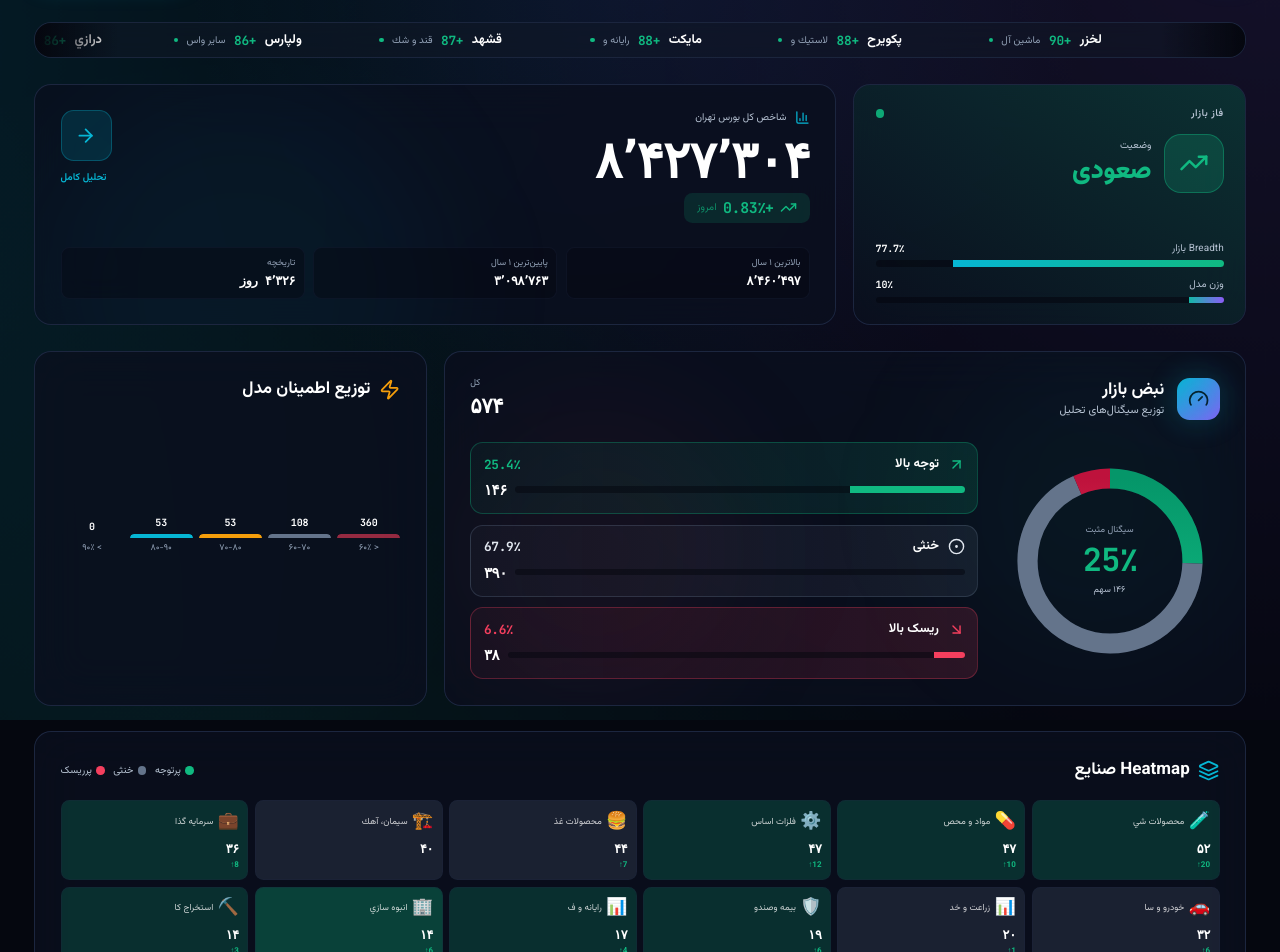
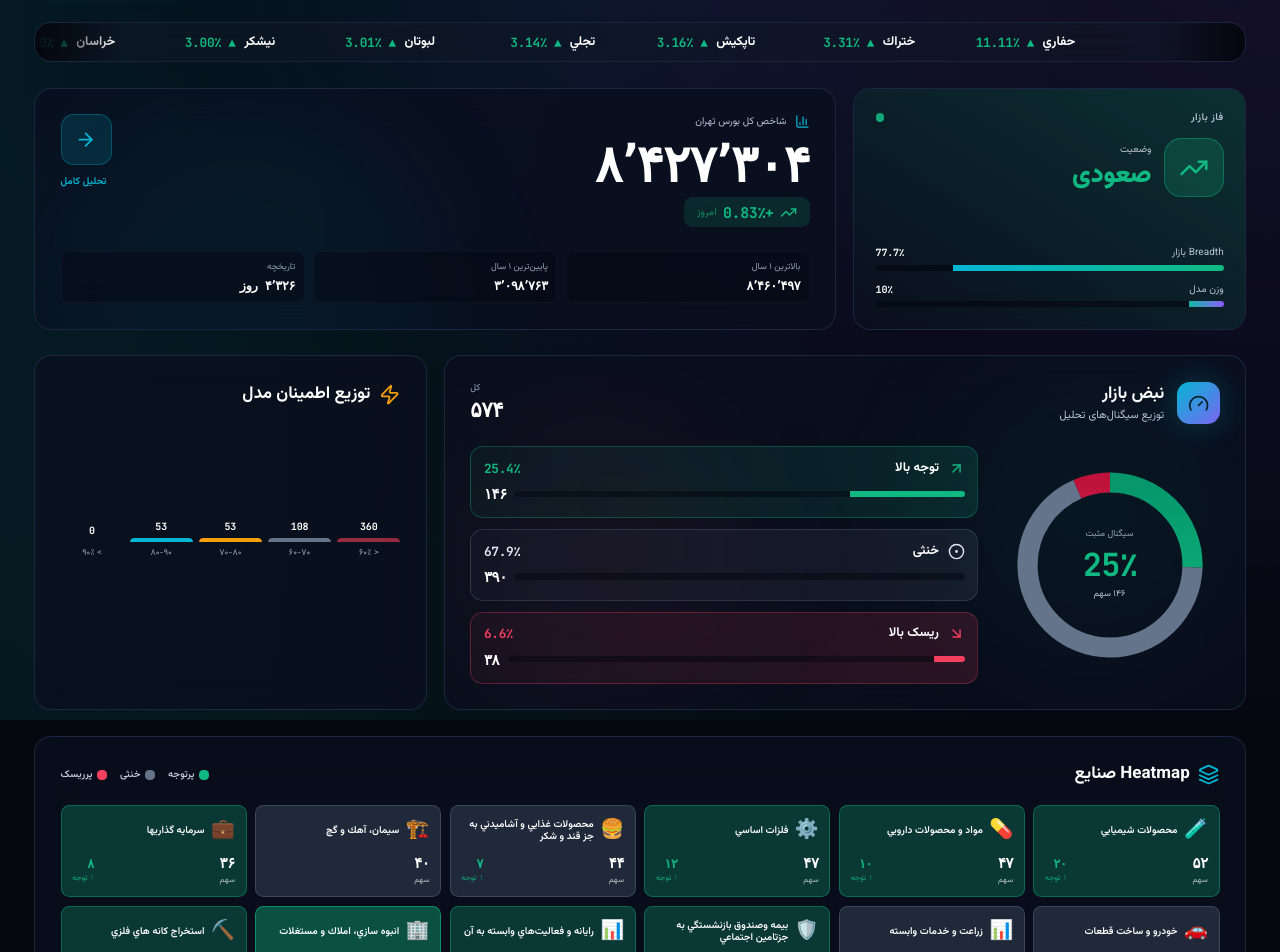
Before and after one commit to Javidshahadati/tse-engine, a Next.js app: page /dashboard in a window 1280 px wide. Shown: the part 80-1032 px from the top of the page. Built offline with nearby package versions, Linux system fonts and the light colour scheme.

Commit message:
feat: ticker all stocks, clear heatmap, move range buttons, ADX/MFI/OBV, Fib contrast, RiskProfile props

```diff
--- a/app/dashboard/page.js
+++ b/app/dashboard/page.js
@@ -118,43 +118,52 @@ function MarketPulse({ buy, hold, sell, total }) {
 }
 
 // Heatmap صنایع
-function SectorHeatmap({ sectors }) {
+function SectorHeatmap({ sectors, onSelect }) {
   const maxCount = Math.max(...sectors.map(s => s.count), 1);
   return (
     <div className="glass-strong p-4 md:p-6 rounded-2xl">
-      <div className="flex items-center justify-between mb-4">
+      <div className="flex items-center justify-between mb-4 flex-wrap gap-2">
         <div className="flex items-center gap-2">
           <Layers className="w-5 h-5 text-primary" />
           <h3 className="text-base font-bold text-white">Heatmap صنایع</h3>
         </div>
-        <div className="flex items-center gap-2 text-[10px]">
-          <div className="flex items-center gap-1"><div className="w-2 h-2 rounded bg-success" /><span className="text-slate-400">پرتوجه</span></div>
-          <div className="flex items-center gap-1"><div className="w-2 h-2 rounded bg-slate-500" /><span className="text-slate-400">خنثی</span></div>
-          <div className="flex items-center gap-1"><div className="w-2 h-2 rounded bg-danger" /><span className="text-slate-400">پرریسک</span></div>
+        <div className="flex items-center gap-3 text-[10px]">
+          <div className="flex items-center gap-1"><div className="w-2.5 h-2.5 rounded bg-success" /><span className="text-slate-300 font-medium">پرتوجه</span></div>
+          <div className="flex items-center gap-1"><div className="w-2.5 h-2.5 rounded bg-slate-500" /><span className="text-slate-300 font-medium">خنثی</span></div>
+          <div className="flex items-center gap-1"><div className="w-2.5 h-2.5 rounded bg-danger" /><span className="text-slate-300 font-medium">پرریسک</span></div>
         </div>
       </div>
-      <div className="grid grid-cols-3 sm:grid-cols-4 md:grid-cols-5 lg:grid-cols-6 gap-1.5">
+      <div className="grid grid-cols-2 sm:grid-cols-3 md:grid-cols-4 lg:grid-cols-6 gap-2">
         {sectors.slice(0, 18).map((sec) => {
           const buyRatio = sec.count > 0 ? (sec.buy / sec.count) : 0;
           const sellRatio = sec.count > 0 ? (sec.sell / sec.count) : 0;
-          let bg = 'bg-slate-500/20';
-          if (buyRatio > 0.4) bg = 'bg-success/30';
-          else if (buyRatio > 0.2) bg = 'bg-success/20';
-          else if (sellRatio > 0.4) bg = 'bg-danger/30';
-          else if (sellRatio > 0.2) bg = 'bg-danger/20';
+          let bg = 'bg-slate-600/40', border = 'border-slate-500/40';
+          if (buyRatio > 0.4) { bg = 'bg-success/40'; border = 'border-success/60'; }
+          else if (buyRatio > 0.2) { bg = 'bg-success/25'; border = 'border-success/40'; }
+          else if (sellRatio > 0.4) { bg = 'bg-danger/40'; border = 'border-danger/60'; }
+          else if (sellRatio > 0.2) { bg = 'bg-danger/25'; border = 'border-danger/40'; }
           const icon = SECTOR_ICONS[sec.name] || '📊';
-          const size = sec.count / maxCount;
           return (
-            <Link key={sec.name}
-              href={`/dashboard?sector=${encodeURIComponent(sec.name)}`}
-              className={`${bg} rounded-lg p-2 hover:scale-105 transition-transform border border-border/30 group`}>
-              <div className="flex items-center gap-1 mb-1">
-                <span className="text-base">{icon}</span>
-                <span className="text-[9px] text-white/80 truncate">{sec.name.slice(0, 10)}</span>
+            <button key={sec.name}
+              onClick={() => onSelect(sec.name)}
+              className={`${bg} ${border} border rounded-lg p-2.5 hover:scale-105 transition-transform text-right`}>
+              <div className="flex items-center gap-1.5 mb-1.5">
+                <span className="text-lg">{icon}</span>
+                <span className="text-[10px] text-white font-semibold leading-tight line-clamp-2">{sec.name}</span>
               </div>
-              <div className="num text-xs font-black text-white">{fmt(sec.count)}</div>
-              {sec.buy > 0 && <div className="text-[8px] text-success font-bold mt-0.5">{sec.buy}↑</div>}
-            </Link>
+              <div className="flex items-baseline justify-between gap-1">
+                <div>
+                  <div className="num text-sm font-black text-white">{fmt(sec.count)}</div>
+                  <div className="text-[8px] text-white/70">سهم</div>
+                </div>
+                {sec.buy > 0 && (
+                  <div className="text-right">
+                    <div className="num text-xs font-black text-success">{fmt(sec.buy)}</div>
+                    <div className="text-[8px] text-success/90">↑ توجه</div>
+                  </div>
+                )}
+              </div>
+            </button>
           );
         })}
       </div>
@@ -164,29 +173,36 @@ function SectorHeatmap({ sectors }) {
 
 // Ticker Tape
 function TickerTape({ signals }) {
-  const topBuys = signals.filter(s => s.signal === 'BUY').slice(0, 25);
+  const sorted = [...signals].sort((a, b) => Math.abs(b.change_pct || 0) - Math.abs(a.change_pct || 0));
+  const top = sorted.slice(0, 100);
   const [offset, setOffset] = useState(0);
   useEffect(() => {
-    const id = setInterval(() => setOffset(o => o + 1), 50);
+    const id = setInterval(() => setOffset(o => o + 1), 40);
     return () => clearInterval(id);
   }, []);
-  if (topBuys.length === 0) return null;
-  const itemWidth = 200;
-  const totalWidth = topBuys.length * itemWidth;
+  if (top.length === 0) return null;
+  const itemWidth = 160;
+  const totalWidth = top.length * itemWidth;
   const pos = -(offset % totalWidth);
   return (
     <div className="glass rounded-xl overflow-hidden relative">
-      <div className="absolute right-0 top-0 bottom-0 w-20 bg-gradient-to-l from-bg to-transparent z-10" />
-      <div className="absolute left-0 top-0 bottom-0 w-20 bg-gradient-to-r from-bg to-transparent z-10" />
-      <div className="flex py-2" style={{ transform: `translateX(${pos}px)`, transition: 'none', width: `${totalWidth * 2}px` }}>
-        {[...topBuys, ...topBuys].map((s, i) => (
-          <div key={i} className="flex items-center gap-2 px-4 whitespace-nowrap" style={{ width: `${itemWidth}px` }}>
-            <span className="text-xs font-bold text-white">{s.symbol}</span>
-            <span className="num text-xs text-success">+{Math.round(s.prob * 100)}</span>
-            <span className="text-[10px] text-slate-500">{s.sector?.slice(0, 8)}</span>
-            <span className="w-1 h-1 rounded-full bg-success" />
-          </div>
-        ))}
+      <div className="absolute right-0 top-0 bottom-0 w-20 bg-gradient-to-l from-bg to-transparent z-10 pointer-events-none" />
+      <div className="absolute left-0 top-0 bottom-0 w-20 bg-gradient-to-r from-bg to-transparent z-10 pointer-events-none" />
+      <div className="flex py-2.5" style={{ transform: `translateX(${pos}px)`, transition: 'none', width: `${totalWidth * 2}px` }}>
+        {[...top, ...top].map((s, i) => {
+          const cp = s.change_pct || 0;
+          const up = cp >= 0;
+          return (
+            <Link key={i} href={`/predictions/${encodeURIComponent(s.symbol)}`}
+              className="flex items-center gap-2 px-3 whitespace-nowrap hover:bg-white/5 transition-colors"
+              style={{ width: `${itemWidth}px` }}>
+              <span className="text-xs font-bold text-white">{s.symbol}</span>
+              <span className={`num text-xs font-bold flex items-center gap-0.5 ${up ? 'text-success' : 'text-danger'}`}>
+                {up ? '▲' : '▼'} {Math.abs(cp).toFixed(2)}٪
+              </span>
+            </Link>
+          );
+        })}
       </div>
     </div>
   );
@@ -401,7 +417,7 @@ export default function Dashboard() {
       </div>
 
       {/* Sector Heatmap */}
-      <SectorHeatmap sectors={sectorList} />
+      <SectorHeatmap sectors={sectorList} onSelect={(name) => { setSectorFilter(name); setShowAll(false); setTimeout(() => document.getElementById('stocks-list')?.scrollIntoView({ behavior: 'smooth' }), 100); }} />
 
       {/* Stocks List */}
       <div id="stocks-list">
--- a/app/market-index/page.js
+++ b/app/market-index/page.js
@@ -97,6 +97,54 @@ function calcWilliamsR(h, l, c, p = 14) {
   if (hi === lo) return -50;
   return ((hi - c[c.length - 1]) / (hi - lo)) * -100;
 }
+function calcADX(h, l, c, p = 14) {
+  if (c.length < p * 2) return null;
+  const up = [], dn = [];
+  for (let i = 1; i < c.length; i++) {
+    up.push(Math.max(h[i] - h[i-1], 0));
+    dn.push(Math.max(l[i-1] - l[i], 0));
+  }
+  const trs = [];
+  for (let i = 1; i < c.length; i++) trs.push(Math.max(h[i] - l[i], Math.abs(h[i] - c[i-1]), Math.abs(l[i] - c[i-1])));
+  const pdi = [], ndi = [];
+  let atr = trs.slice(0, p).reduce((a,b) => a+b, 0) / p;
+  let pdm = up.slice(0, p).reduce((a,b) => a+b, 0) / p;
+  let ndm = dn.slice(0, p).reduce((a,b) => a+b, 0) / p;
+  for (let i = p; i < trs.length; i++) {
+    atr = (atr * (p-1) + trs[i]) / p;
+    pdm = (pdm * (p-1) + up[i-1]) / p;
+    ndm = (ndm * (p-1) + dn[i-1]) / p;
+    pdi.push(100 * pdm / (atr || 1));
+    ndi.push(100 * ndm / (atr || 1));
+  }
+  const dx = pdi.map((v, i) => 100 * Math.abs(v - ndi[i]) / ((v + ndi[i]) || 1));
+  if (dx.length < p) return null;
+  return dx.slice(-p).reduce((a,b) => a+b, 0) / p;
+}
+function calcMFI(h, l, c, v, p = 14) {
+  if (c.length < p + 1) return null;
+  let pos = 0, neg = 0;
+  for (let i = c.length - p; i < c.length; i++) {
+    const tp = (h[i] + l[i] + c[i]) / 3;
+    const tpPrev = (h[i-1] + l[i-1] + c[i-1]) / 3;
+    const mf = tp * (v?.[i] || 1);
+    if (tp > tpPrev) pos += mf;
+    else if (tp < tpPrev) neg += mf;
+  }
+  if (neg === 0) return 100;
+  return 100 - 100 / (1 + pos / neg);
+}
+function calcOBVSlope(h, l, c, v, p = 5) {
+  if (c.length < p + 2) return null;
+  let obv = 0;
+  const vals = [];
+  for (let i = 1; i < c.length; i++) {
+    if (c[i] > c[i-1]) obv += v?.[i] || 0;
+    else if (c[i] < c[i-1]) obv -= v?.[i] || 0;
+    vals.push(obv);
+  }
+  return vals[vals.length - 1] - vals[vals.length - p];
+}
 function fibonacci(high, low) {
   const d = high - low;
   return { '0.0': low, '23.6': low + 0.236 * d, '38.2': low + 0.382 * d, '50.0': low + 0.5 * d, '61.8': low + 0.618 * d, '78.6': low + 0.786 * d, '100.0': high };
@@ -151,10 +199,14 @@ export default function MarketIndex() {
     const low52 = Math.min(...closes.slice(-250));
     const e12 = calcEMA(closes, 12), e26 = calcEMA(closes, 26);
     const macd = (e12 != null && e26 != null) ? e12 - e26 : null;
+    const vols = rows.map(r => r.v || 0);
     const indicators = {
       rsi: calcRSI(closes), macd, atr: calcATR(highs, lows, closes),
       stoch: calcStoch(highs, lows, closes), bbPct: calcBB(closes)?.pctB,
       cci: calcCCI(closes), willr: calcWilliamsR(highs, lows, closes),
+      adx: calcADX(highs, lows, closes),
+      mfi: calcMFI(highs, lows, closes, vols),
+      obvSlope: calcOBVSlope(highs, lows, closes, vols),
     };
     const fib = fibonacci(high52, low52);
     const sr = getSR(current, highs, lows, current);
@@ -177,13 +229,13 @@ export default function MarketIndex() {
     { key: 'rsi', label: 'RSI', value: indicators.rsi, ref: '۳۰ / ۷۰', color: (v) => v > 70 ? 'text-danger' : v < 30 ? 'text-success' : 'text-white' },
     { key: 'macd', label: 'MACD', value: indicators.macd, ref: 'خط صفر', color: (v) => v > 0 ? 'text-success' : 'text-danger' },
     { key: 'stoch', label: 'Stochastic', value: indicators.stoch, ref: '۲۰ / ۸۰', color: (v) => v > 80 ? 'text-danger' : v < 20 ? 'text-success' : 'text-white' },
-    { key: 'adx', label: 'ADX', value: null, ref: 'قدرت روند', color: () => 'text-white' },
+    { key: 'adx', label: 'ADX', value: indicators.adx, ref: 'قدرت روند', color: (v) => v > 25 ? 'text-success' : 'text-slate-400' },
     { key: 'atr', label: 'ATR', value: indicators.atr, ref: 'نوسان', color: () => 'text-warning' },
     { key: 'bb', label: 'Bollinger %B', value: indicators.bbPct, ref: '۰ — ۱', color: (v) => v > 0.9 ? 'text-danger' : v < 0.1 ? 'text-success' : 'text-white' },
     { key: 'cci', label: 'CCI', value: indicators.cci, ref: '±۱۰۰', color: (v) => v > 100 ? 'text-danger' : v < -100 ? 'text-success' : 'text-white' },
-    { key: 'mfi', label: 'MFI', value: null, ref: '۲۰ / ۸۰', color: () => 'text-white' },
+    { key: 'mfi', label: 'MFI', value: indicators.mfi, ref: '۲۰ / ۸۰', color: (v) => v > 80 ? 'text-danger' : v < 20 ? 'text-success' : 'text-white' },
     { key: 'willr', label: 'Williams %R', value: indicators.willr, ref: '-۲۰ / -۸۰', color: (v) => v > -20 ? 'text-danger' : v < -80 ? 'text-success' : 'text-white' },
-    { key: 'obv', label: 'OBV Slope', value: null, ref: 'روند حجم', color: () => 'text-white' },
+    { key: 'obv', label: 'OBV Slope', value: indicators.obvSlope, ref: 'روند حجم', color: (v) => v > 0 ? 'text-success' : 'text-danger' },
     { key: 'rtm', label: 'RTM', value: null, ref: 'ساختار', color: () => 'text-slate-400' },
     { key: 'pa', label: 'Price Action', value: null, ref: 'الگو', color: () => 'text-slate-400' },
   ];
@@ -203,21 +255,9 @@ export default function MarketIndex() {
         <div className="absolute bottom-0 left-0 w-96 h-96 bg-primary/5 rounded-full blur-3xl" />
 
         <div className="relative p-5 md:p-8">
-          <div className="flex items-center justify-between mb-6">
-            <div className="flex items-center gap-2 text-[11px] text-slate-400">
-              <LineChart className="w-4 h-4 text-primary" />
-              شاخص کل بورس تهران
-            </div>
-            <div className="flex gap-1.5">
-              {[30, 90, 250, 1000].map(d => (
-                <button key={d} onClick={() => setRange(d)}
-                  className={`px-2.5 py-1 rounded-lg text-[10px] font-medium transition-all ${
-                    range === d ? 'bg-primary text-bg' : 'glass text-slate-300'
-                  }`}>
-                  {d === 30 ? '۱م' : d === 90 ? '۳م' : d === 250 ? '۱س' : '۴س'}
-                </button>
-              ))}
-            </div>
+          <div className="flex items-center gap-2 mb-6 text-[11px] text-slate-300">
+            <LineChart className="w-4 h-4 text-primary" />
+            شاخص کل بورس تهران
           </div>
 
           <div className="flex flex-wrap items-end gap-6 mb-6">
@@ -261,9 +301,21 @@ export default function MarketIndex() {
 
       {/* Chart Card (جدا) */}
       <div className="glass-strong p-3 md:p-4 rounded-2xl">
-        <div className="flex items-center gap-2 mb-3">
-          <BarChart3 className="w-4 h-4 text-primary" />
-          <span className="text-sm font-bold text-white">نمودار شاخص کل</span>
+        <div className="flex items-center justify-between mb-3 flex-wrap gap-2">
+          <div className="flex items-center gap-2">
+            <BarChart3 className="w-4 h-4 text-primary" />
+            <span className="text-sm font-bold text-white">نمودار شاخص کل</span>
+          </div>
+          <div className="flex gap-1.5">
+            {[30, 90, 250, 1000].map(d => (
+              <button key={d} onClick={() => setRange(d)}
+                className={`px-2.5 py-1 rounded-lg text-[10px] font-bold transition-all ${
+                  range === d ? 'bg-primary text-bg' : 'glass text-slate-300'
+                }`}>
+                {d === 30 ? '۱م' : d === 90 ? '۳م' : d === 250 ? '۱س' : '۴س'}
+              </button>
+            ))}
+          </div>
         </div>
         <div className="rounded-xl overflow-hidden bg-bg/40 border border-border/50 p-1">
           <IndexChart data={computed.rows.slice(-range)} height={340} />
--- a/app/predictions/[symbol]/page.js
+++ b/app/predictions/[symbol]/page.js
@@ -190,7 +190,7 @@ export default function StockPage() {
       </div>
 
       {/* Trade Setup */}
-      <RiskProfile chart={chartData} close={lastBar.c} sig={sig} />
+      <RiskProfile chart={chartData} close={lastBar.c} sig={sig} ind={ind} fund={fund} />
 
       {/* Chart */}
       <div className="glass-strong p-3 md:p-4 rounded-2xl">
```
